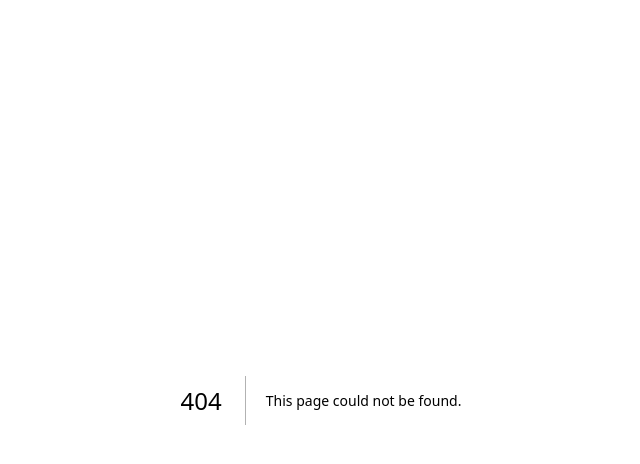
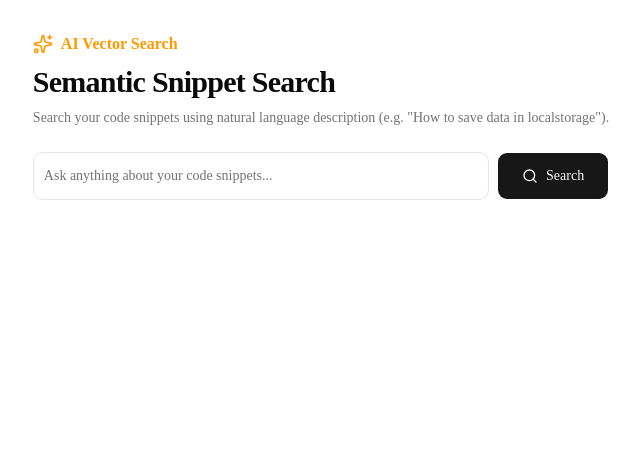
Before and after one commit to OshanDotMe/Noo-Snip, a Next.js app: page /ai-search in a window 1280 px wide. Before the commit this address had no page. Shown: the top 464 px of the page, without its empty margins (319-959 px from the left). Built offline with nearby package versions, Linux system fonts and the light colour scheme.

Commit message:
feat: Added Ai search part

```diff
--- /dev/null
+++ b/app/ai-search/page.tsx
@@ -0,0 +1,87 @@
+"use client";
+
+import { useState } from "react";
+import { Sparkles, Search, Loader2 } from "lucide-react";
+import { Input } from "@/components/ui/input";
+import { Button } from "@/components/ui/button";
+import SnippetCard, { Snippet } from "@/components/SnippetCard";
+
+export default function AISearchPage() {
+  const [query, setQuery] = useState("");
+  const [loading, setLoading] = useState(false);
+  const [results, setResults] = useState<Snippet[]>([]);
+  const [searched, setSearched] = useState(false);
+
+  const handleSearch = async (e: React.FormEvent) => {
+    e.preventDefault();
+    if (!query.trim()) return;
+
+    setLoading(true);
+    setSearched(true);
+
+    try {
+      const res = await fetch("/api/search", {
+        method: "POST",
+        headers: { "Content-Type": "application/json" },
+        body: JSON.stringify({ query }),
+      });
+
+      const data = await res.json();
+      if (res.ok) {
+        setResults(data.snippets || []);
+      } else {
+        alert("Search failed: " + data.error);
+      }
+    } catch (err: any) {
+      alert("Error: " + err.message);
+    } finally {
+      setLoading(false);
+    }
+  };
+
+  return (
+    <div className="p-8 max-w-6xl mx-auto space-y-6">
+      <div className="space-y-2">
+        <div className="flex items-center gap-2 text-amber-500 font-semibold">
+          <Sparkles className="w-5 h-5" />
+          <span>AI Vector Search</span>
+        </div>
+        <h1 className="text-3xl font-bold tracking-tight">Semantic Snippet Search</h1>
+        <p className="text-muted-foreground text-sm">
+          Search your code snippets using natural language description (e.g. "How to save data in localstorage").
+        </p>
+      </div>
+
+      <form onSubmit={handleSearch} className="flex gap-2">
+        <Input
+          placeholder="Ask anything about your code snippets..."
+          value={query}
+          onChange={(e) => setQuery(e.target.value)}
+          className="h-12 text-base"
+        />
+        <Button type="submit" disabled={loading} className="h-12 px-6 gap-2">
+          {loading ? <Loader2 className="w-4 h-4 animate-spin" /> : <Search className="w-4 h-4" />}
+          <span>Search</span>
+        </Button>
+      </form>
+      {searched && (
+        <div className="space-y-4 pt-4">
+          <h2 className="text-sm font-semibold text-muted-foreground">
+            Matched Snippets ({results.length})
+          </h2>
+          {results.length === 0 && !loading ? (
+            <div className="p-8 border border-dashed rounded-lg text-center text-muted-foreground text-sm">
+              No semantically similar code snippets found for this query.
+            </div>
+          ) : (
+            <div className="grid grid-cols-1 md:grid-cols-2 lg:grid-cols-3 gap-4">
+              {results.map((snippet) => (
+                <SnippetCard key={snippet.id} snippet={snippet} />
+              ))}
+            </div>
+          )}
+        </div>
+      )}
+    </div>
+  );
+}
```
